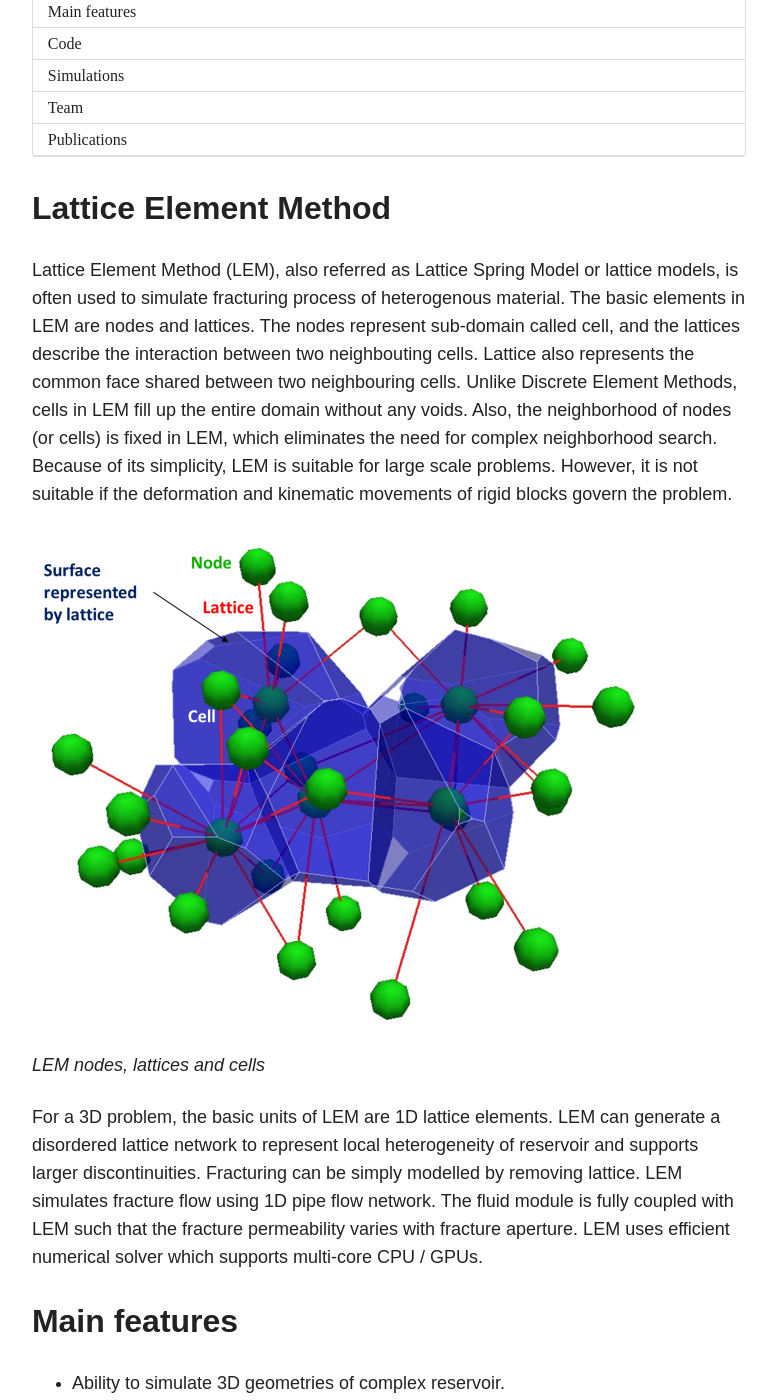
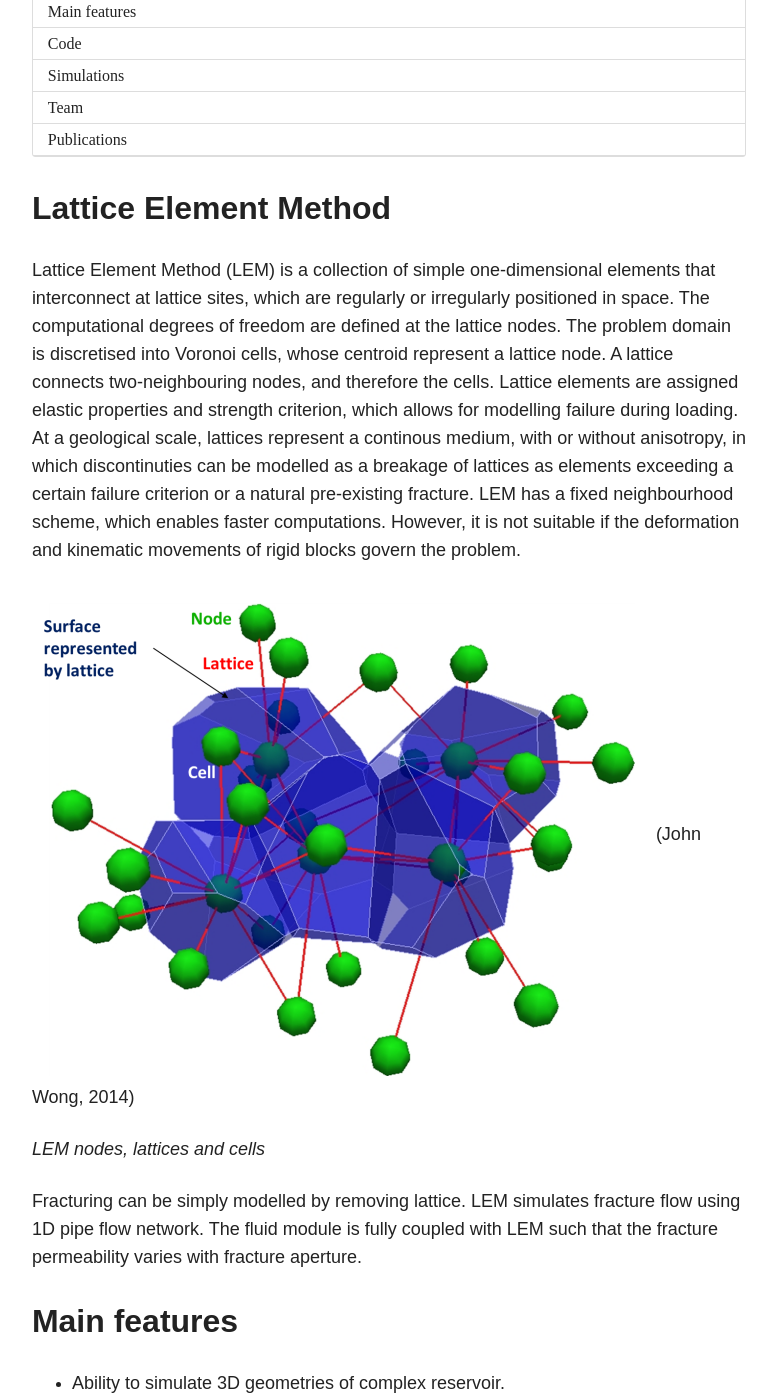
Before and after one commit to cb-geo/cb-geo.github.io, a Jekyll site: the page built from _posts/research_areas/2016-04-09-lem.md, in a window 1280 px wide and 1400 px high, scrolled down 428 px. Shown: the whole window, without its empty margins (154-931 px from the left). Built offline with Jekyll 4.4.1, drawn with Linux system fonts in a browser that asks for light colours; nearby versions of some CDN libraries; comment, search, counter and statistics services are not loaded; some of the changed text lies outside the part shown.

Commit message:
Update LEM page with list of publications and introductory text

```diff
--- a/_posts/research_areas/2016-04-09-lem.md
+++ b/_posts/research_areas/2016-04-09-lem.md
@@ -14,13 +14,15 @@
 
 ## Lattice Element Method
 
-Lattice Element Method (LEM), also referred as Lattice Spring Model or lattice models, is often used to simulate fracturing process of heterogenous material. The basic elements in LEM are nodes and lattices. The nodes represent sub-domain called cell, and the lattices describe the interaction between two neighbouting cells. Lattice also represents the common face shared between two neighbouring cells. Unlike Discrete Element Methods, cells in LEM fill up the entire domain without any voids. Also, the neighborhood of nodes (or cells) is fixed in LEM, which eliminates the need for complex neighborhood search. Because of its simplicity, LEM is suitable for large scale problems. However, it is not suitable if the deformation and kinematic movements of rigid blocks govern the problem.
+Lattice Element Method (LEM) is a collection of simple one-dimensional elements that interconnect at lattice sites, which are regularly or irregularly positioned in space. The computational degrees of freedom are defined at the lattice nodes. The problem domain is discretised into Voronoi cells, whose centroid represent a lattice node. A lattice connects two-neighbouring nodes, and therefore the cells. Lattice elements are assigned elastic properties and strength criterion, which allows for modelling failure during loading. At a geological scale, lattices represent a continous medium, with or without anisotropy, in which discontinuties can be modelled as a breakage of lattices as elements exceeding a certain failure criterion or a natural pre-existing fracture. LEM has a fixed neighbourhood scheme, which enables faster computations. However, it is not suitable if the deformation and kinematic movements of rigid blocks govern the problem.
 
 ![LEM nodes, lattices and cells]({{site.url}}/images/cb-geo/research/lem/lem.png)
+(John Wong, 2014)
+
 
 *LEM nodes, lattices and cells*
 
-For a 3D problem, the basic units of LEM are 1D lattice elements. LEM can generate a disordered lattice network to represent local heterogeneity of reservoir and supports larger discontinuities. Fracturing can be simply modelled by removing lattice. LEM  simulates fracture flow using 1D pipe flow network. The fluid module is fully coupled with LEM such that the fracture permeability varies with fracture aperture. LEM uses efficient numerical solver which supports multi-core CPU / GPUs.
+Fracturing can be simply modelled by removing lattice. LEM  simulates fracture flow using 1D pipe flow network. The fluid module is fully coupled with LEM such that the fracture permeability varies with fracture aperture.
 
 ## Main features
 
@@ -30,7 +32,6 @@
 
 * Ability to simulate fully coupled fracture flows.
 
-* *Computational efficiency*. The 3D domain both in the solid and the fluid phase is represented by 1D lattices, which makes the computation highly efficient.
 
 ## Code
 
@@ -60,3 +61,7 @@
 <!-- End team -->
 
 ## Publications
+
+J.K.-W. Wong, K. Soga, X. Xu, J.-Y. Delenne, Three dimensional hydraulic fracturing simulation using Lattice Element Method. Proceedings of ISRM 13th International Congress on Rock Mechanics, Montreal, Canada, 2015.
+
+J.K.-W. Wong, K. Soga, X. Xu, J.-Y. Delenne, Modelling fracturing process of geomaterial using Lattice Element Method. Proceedings of International Symposium on Geomechanics from Micro to Macro, Cambridge, United Kingdom, 2014.
```
